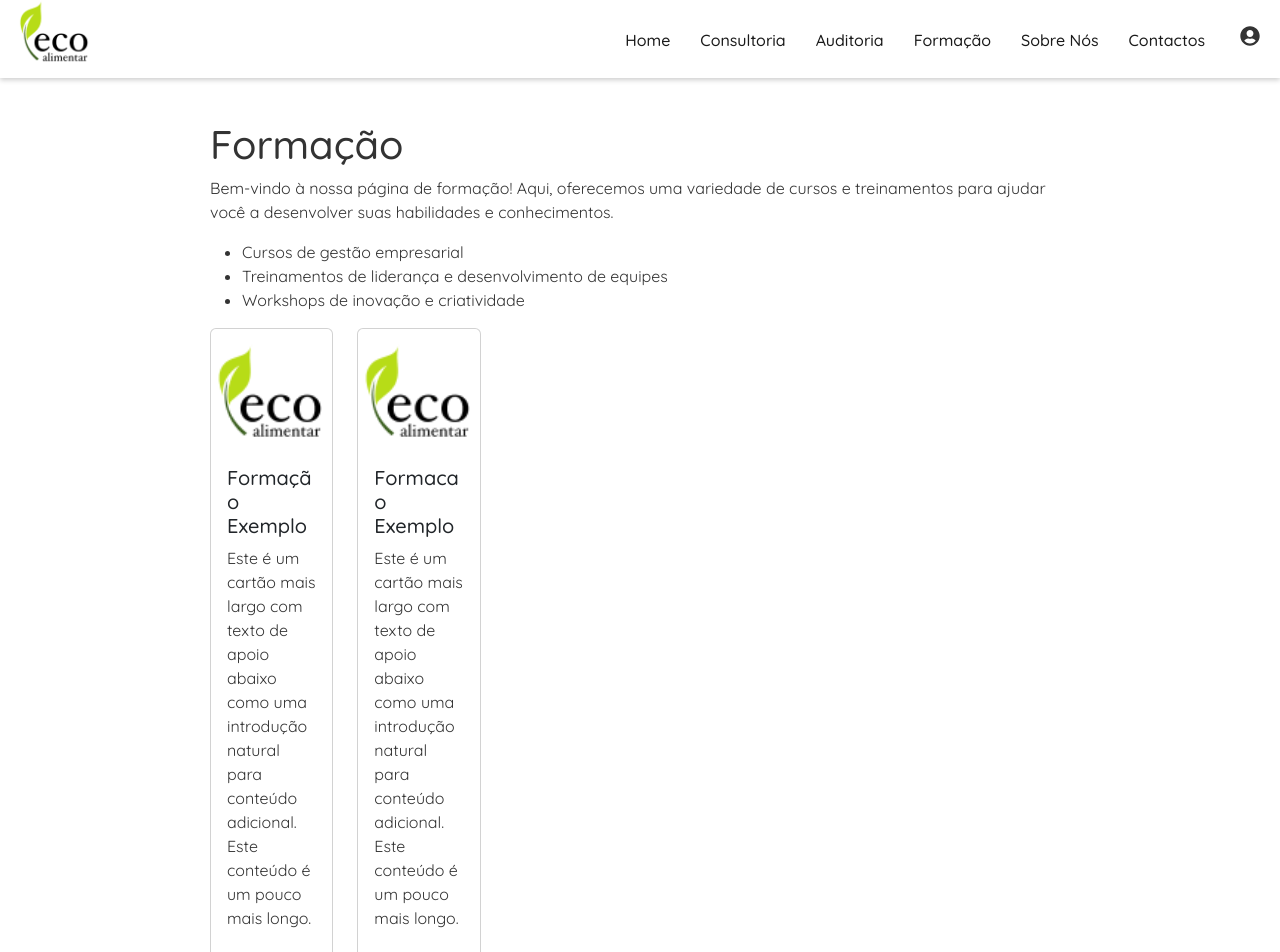
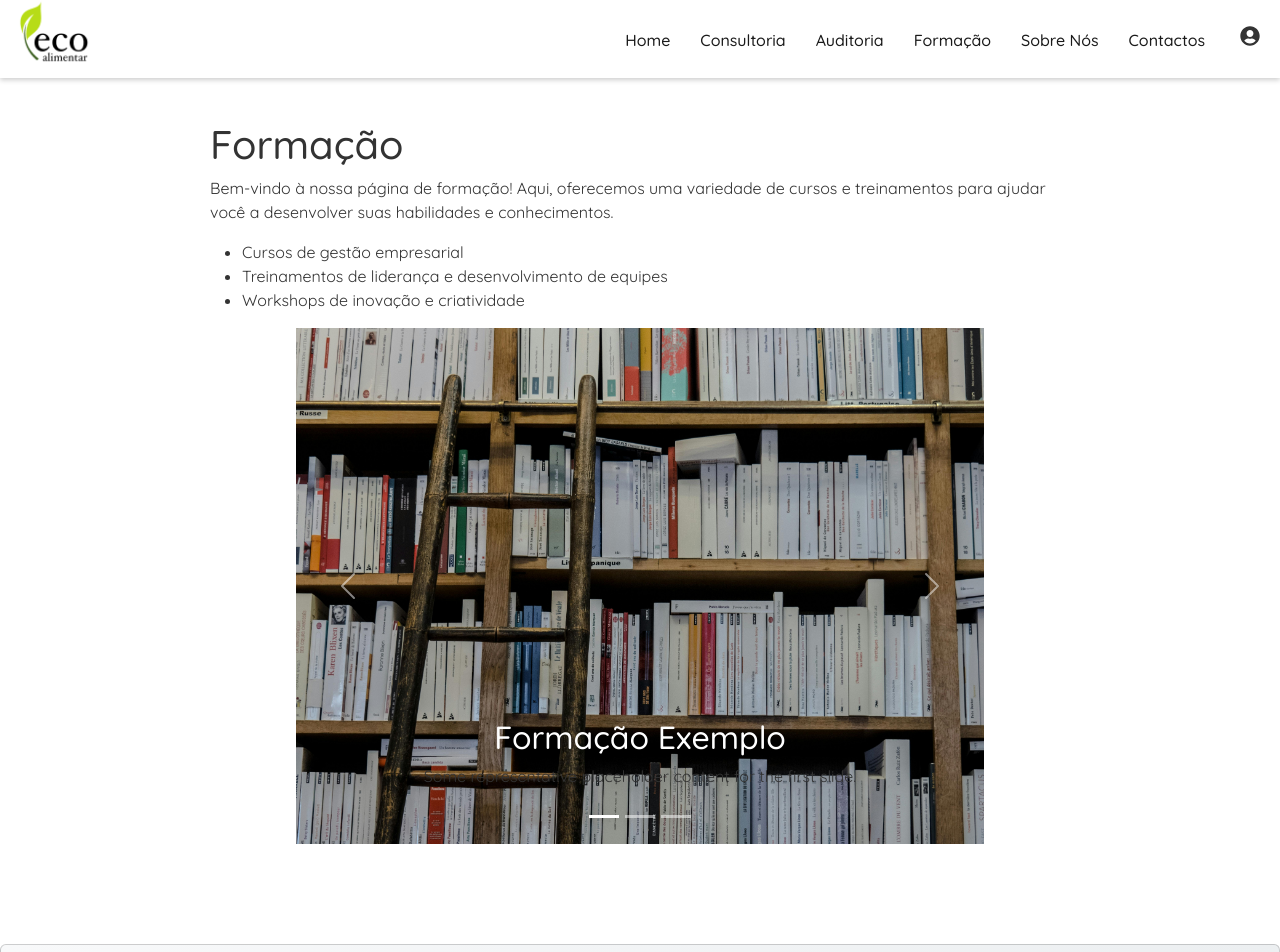
Before and after one commit to Filipe3Paisana/Ecoalimentar, a React (Create React App) app in the folder Web/: page /formacao in a window 1280 px wide. Shown: the top 952 px of the page. Built offline with nearby package versions, Linux system fonts and the light colour scheme.

Commit message:
página de formação atualizada e foto adicionada

```diff
--- a/Web/src/Formacao.js
+++ b/Web/src/Formacao.js
@@ -1,10 +1,9 @@
 import React from 'react';
-import { Link } from 'react-router-dom'; // Importar Link de react-router-dom
+import { Link } from 'react-router-dom';
 import Footer from './Footer';
+import './index.css'
 
-// Importe outros componentes ou estilos conforme necessário
-
-function ConsultoriaPage() {
+function Formacao() {
   return (
     <>
       <div className="content">
@@ -15,27 +14,43 @@
           <li>Treinamentos de liderança e desenvolvimento de equipes</li>
           <li>Workshops de inovação e criatividade</li>
         </ul>
-        <div className="row">
-          <div className="col-md-2">
-            <div className="card">
-              <img src="logo.png" className="card-img-top" alt="Logotipo do curso" />
-              <div className="card-body">
-                <h5 className="card-title">Formação Exemplo</h5>
-                <p className="card-text">Este é um cartão mais largo com texto de apoio abaixo como uma introdução natural para conteúdo adicional. Este conteúdo é um pouco mais longo.</p>
-                <p className="card-text"><small className="text-secondary">A realizar em 2024</small></p>
+        <div id="carouselExampleCaptions" className="carousel slide" data-bs-ride="carousel" style={{ maxWidth: '80%', height: 'auto', margin: 'auto' }}>
+          <div className="carousel-indicators">
+            <button type="button" data-bs-target="#carouselExampleCaptions" data-bs-slide-to="0" className="active" aria-current="true" aria-label="Slide 1"></button>
+            <button type="button" data-bs-target="#carouselExampleCaptions" data-bs-slide-to="1" aria-label="Slide 2"></button>
+            <button type="button" data-bs-target="#carouselExampleCaptions" data-bs-slide-to="2" aria-label="Slide 3"></button>
+          </div>
+          <div className="carousel-inner">
+            <div className="carousel-item active">
+              <img src="livros.jpeg" className="d-block w-100" alt="First slide image description"/>
+              <div className="carousel-caption d-none d-md-block">
+                <h2> Formação Exemplo </h2>
+                <p>Some representative placeholder content for the first slide.</p>
+              </div>
+            </div>
+            <div className="carousel-item">
+              <img src="livros.jpeg" className="d-block w-100" alt="Second slide image description"/>
+              <div className="carousel-caption d-none d-md-block">
+                <h3>Formação Exemplo 2</h3>
+                <p>Some representative placeholder content for the second slide.</p>
+              </div>
+            </div>
+            <div className="carousel-item">
+              <img src="livros.jpeg" className="d-block w-100" alt="Third slide image description"/>
+              <div className="carousel-caption d-none d-md-block">
+                <h4>Formação Exemplo 3</h4>
+                <p>Some representative placeholder content for the third slide.</p>
               </div>
             </div>
           </div>
-          <div className="col-md-2">
-            <div className="card">
-              <img src="logo.png" className="card-img-top" alt="Logotipo do curso" />
-              <div className="card-body">
-                <h5 className="card-title">Formacao Exemplo</h5>
-                <p className="card-text">Este é um cartão mais largo com texto de apoio abaixo como uma introdução natural para conteúdo adicional. Este conteúdo é um pouco mais longo.</p>
-                <p className="card-text"><small className="text-secondary">A realizar em 2025</small></p>
-              </div>
-            </div>
-          </div>
+          <button className="carousel-control-prev" type="button" data-bs-target="#carouselExampleCaptions" data-bs-slide="prev">
+            <span className="carousel-control-prev-icon" aria-hidden="true"></span>
+            <span className="visually-hidden">Previous</span>
+          </button>
+          <button className="carousel-control-next" type="button" data-bs-target="#carouselExampleCaptions" data-bs-slide="next">
+            <span className="carousel-control-next-icon" aria-hidden="true"></span>
+            <span className="visually-hidden">Next</span>
+          </button>
         </div>
       </div>
       <Footer />
@@ -43,4 +58,4 @@
   );
 }
 
-export default ConsultoriaPage;
+export default Formacao;
```
Also changed, not shown: Web/public/livros.jpeg (added).
